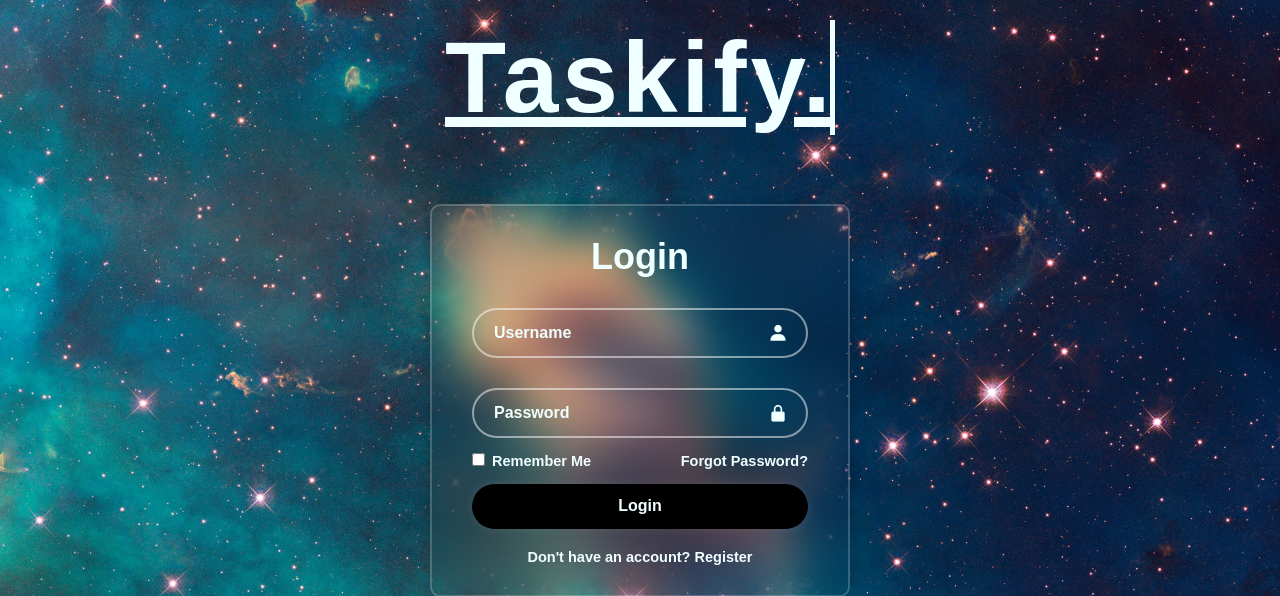
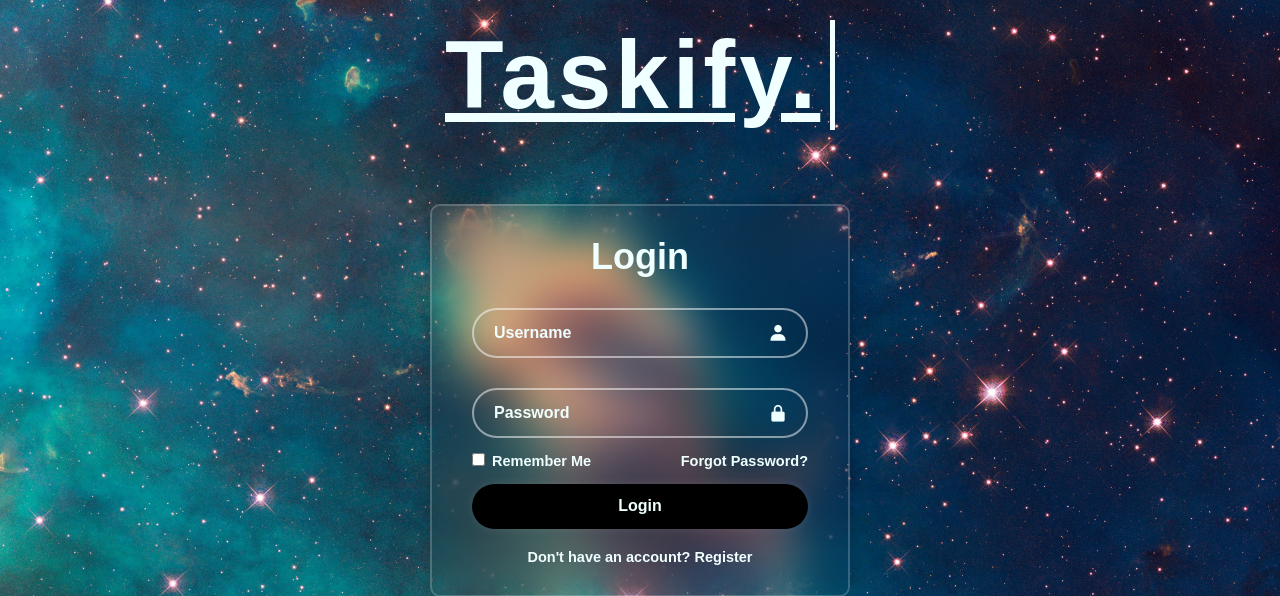
Before and after one commit to mpayton124/To-do-List, a PHP site: page /login_screen.html in a window 1280 px wide. Shown: the top 596 px of the page. Run offline with PHP 8.4, Linux system fonts and the light colour scheme.

Commit message:
Update lsstyle.css

```diff
--- a/lsstyle.css
+++ b/lsstyle.css
@@ -140,7 +140,7 @@ body
     top: 20px;
     position: absolute;
     font-weight: 400;
-    font-size: 50px;
+    font-size: 6vh;
     text-decoration: underline;
     overflow: hidden;
 }
```
